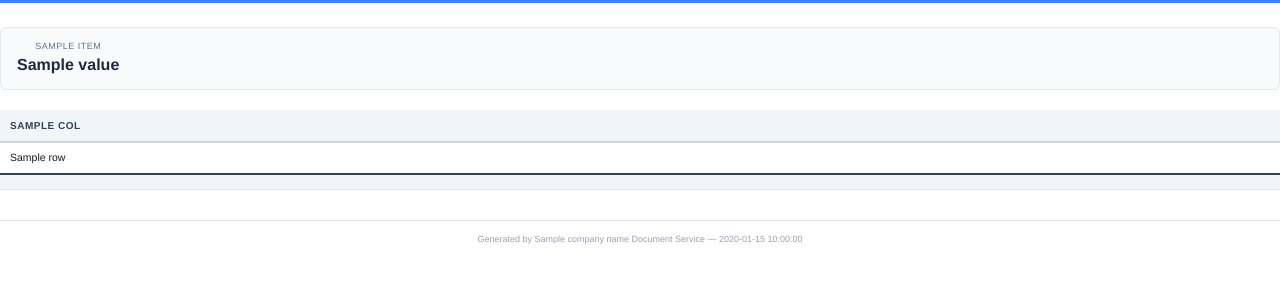
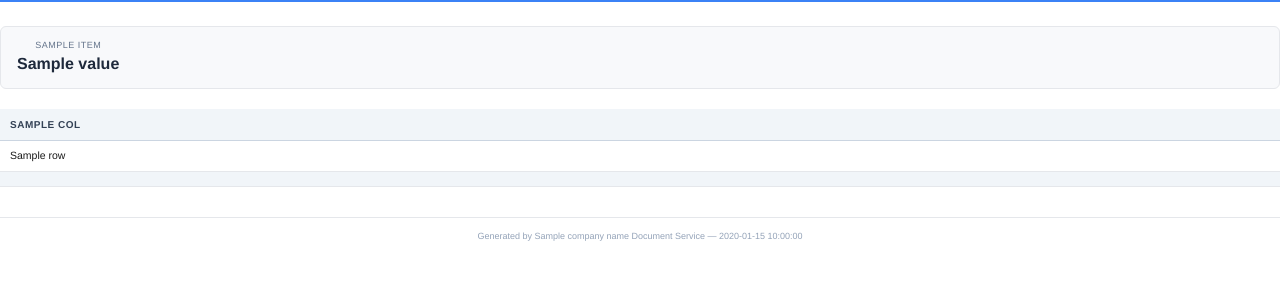
Before and after one commit to juanse07/nexa, a Python web app: template doc-service/app/templates/report.html in a window 1280 px wide; the page is wider, and only the part inside the window is pictured. Shown: the part 80-380 px from the top of that part. Run offline with Jinja, Linux system fonts and the light colour scheme; the template is opened without the code that fills it: most values are stand-ins (such as "Sample title", 1, 10 or a date in 2020); grey boxes marked "Sample" are stand-in pictures.

Commit message:
Modernize document templates: thin lines, no neutral color, printer-friendly
- Remove brand-neutral from zebra rows — use fixed #f8f9fa light gray
- Thin hairline borders (0.5px) across all PDF templates
- Thinner accent dividers (2px), cleaner header styling
- Excel: bottom-only header border, no full border box
- Word: fixed light gray zebra in Classic, lighter border color
- Fix DocDesignPicker tap hit-test with HitTestBehavior.opaque

Co-Authored-By: Claude Opus 4.6 <noreply@anthropic.com>

```diff
--- a/doc-service/app/templates/report.html
+++ b/doc-service/app/templates/report.html
@@ -8,58 +8,59 @@
       --brand-primary: {{ brand_primary | default('#1e293b') }};
       --brand-secondary: {{ brand_secondary | default('#334155') }};
       --brand-accent: {{ brand_accent | default('#3b82f6') }};
-      --brand-neutral: {{ brand_neutral | default('#f8fafc') }};
     }
     @page {
       size: A4;
       margin: 2cm;
-      @bottom-center { content: "Page " counter(page) " of " counter(pages); font-size: 9px; color: #888; }
+      @bottom-center { content: "Page " counter(page) " of " counter(pages); font-size: 9px; color: #94a3b8; }
     }
     * { box-sizing: border-box; margin: 0; padding: 0; }
     body { font-family: 'Helvetica Neue', Helvetica, Arial, sans-serif; color: #1a1a1a; font-size: 11px; line-height: 1.5; }
+
+    /* Classic (default) — colored header, thin lines, subtle zebra */
     .header { background: var(--brand-primary); color: #fff; padding: 24px 32px; margin: -2cm -2cm 0 -2cm; }
     .header h1 { font-size: 22px; font-weight: 700; margin-bottom: 4px; }
     .header .subtitle { font-size: 12px; opacity: 0.85; }
     .header-logo { max-height: 40px; max-width: 160px; margin-bottom: 8px; }
-    .accent-divider { height: 3px; background: var(--brand-accent); margin: 0 -2cm 24px -2cm; }
-    .meta { display: flex; justify-content: space-between; margin-bottom: 20px; padding: 12px 16px; background: var(--brand-neutral); border-radius: 6px; border: 1px solid #e2e8f0; }
+    .accent-divider { height: 2px; background: var(--brand-accent); margin: 0 -2cm 24px -2cm; }
+    .meta { display: flex; justify-content: space-between; margin-bottom: 20px; padding: 12px 16px; background: #f8f9fb; border-radius: 6px; border: 0.5px solid #e5e7eb; }
     .meta-item { text-align: center; }
     .meta-label { font-size: 9px; text-transform: uppercase; letter-spacing: 0.5px; color: #64748b; }
     .meta-value { font-size: 16px; font-weight: 700; color: var(--brand-primary); }
     table { width: 100%; border-collapse: collapse; margin-bottom: 20px; }
-    th { background: #f1f5f9; color: var(--brand-secondary); font-size: 10px; text-transform: uppercase; letter-spacing: 0.5px; padding: 8px 10px; text-align: left; border-bottom: 2px solid #cbd5e1; }
-    td { padding: 7px 10px; border-bottom: 1px solid #e2e8f0; font-size: 10.5px; }
-    tr:nth-child(even) { background: var(--brand-neutral); }
-    .summary-row td { font-weight: 700; background: #f1f5f9; border-top: 2px solid var(--brand-secondary); }
+    th { background: #f1f5f9; color: var(--brand-secondary); font-size: 10px; text-transform: uppercase; letter-spacing: 0.5px; padding: 8px 10px; text-align: left; border-bottom: 1px solid #cbd5e1; }
+    td { padding: 7px 10px; border-bottom: 0.5px solid #e5e7eb; font-size: 10.5px; }
+    tr:nth-child(even) { background: #f8f9fa; }
+    .summary-row td { font-weight: 700; background: #f1f5f9; border-top: 1px solid var(--brand-secondary); }
     .text-right { text-align: right; }
-    .footer { margin-top: 30px; padding-top: 12px; border-top: 1px solid #e2e8f0; font-size: 9px; color: #94a3b8; text-align: center; }
+    .footer { margin-top: 30px; padding-top: 12px; border-top: 0.5px solid #e5e7eb; font-size: 9px; color: #94a3b8; text-align: center; }
 
     {% if template_design == 'plain' %}
-    /* Plain theme overrides */
-    .header { background: #ffffff; color: #1a1a1a; border-bottom: 1px solid #e2e8f0; }
+    /* Plain — minimal, no brand, no color, hairline borders */
+    .header { background: #ffffff; color: #1a1a1a; border-bottom: 0.5px solid #d1d5db; }
     .header h1 { color: #1a1a1a; }
-    .header .subtitle { color: #64748b; opacity: 1; }
+    .header .subtitle { color: #6b7280; opacity: 1; }
     .accent-divider { display: none; }
     tr:nth-child(even) { background: transparent; }
-    th { background: #f9fafb; color: #374151; border-bottom: 2px solid #d1d5db; }
-    td { border-bottom: 1px solid #e5e7eb; }
+    th { background: #f9fafb; color: #374151; border-bottom: 1px solid #d1d5db; }
+    td { border-bottom: 0.5px solid #e5e7eb; }
     .meta { background: #f9fafb; border-color: #e5e7eb; }
     .meta-value { color: #374151; }
-    .summary-row td { background: #f9fafb; border-top: 2px solid #9ca3af; }
+    .summary-row td { background: #f9fafb; border-top: 1px solid #9ca3af; }
     .header-logo { display: none; }
     {% endif %}
 
     {% if template_design == 'executive' %}
-    /* Executive theme overrides */
-    .header { background: #ffffff; color: #1a1a1a; padding-bottom: 16px; border-top: 4px solid var(--brand-accent); }
-    .header h1 { color: var(--brand-primary); font-size: 24px; }
-    .header .subtitle { color: #64748b; opacity: 1; }
+    /* Executive — refined, white header, accent top border, elegant spacing */
+    .header { background: #ffffff; color: #1a1a1a; padding-bottom: 16px; border-top: 3px solid var(--brand-accent); }
+    .header h1 { color: var(--brand-primary); font-size: 24px; font-weight: 600; }
+    .header .subtitle { color: #6b7280; opacity: 1; font-size: 11px; }
     .accent-divider { display: none; }
-    th { background: #f8fafc; color: var(--brand-primary); border-bottom: 2px solid #e2e8f0; }
+    th { background: #f8fafc; color: var(--brand-primary); font-weight: 600; border-bottom: 1px solid #e2e8f0; }
     tr:nth-child(even) { background: #fafbfc; }
-    .meta { background: #ffffff; border-left: 3px solid var(--brand-accent); border-radius: 0 6px 6px 0; }
+    .meta { background: #ffffff; border: 0.5px solid #e5e7eb; border-left: 3px solid var(--brand-accent); border-radius: 0 6px 6px 0; }
     .meta-value { color: var(--brand-primary); }
-    .summary-row td { background: #f8fafc; border-top: 2px solid var(--brand-primary); }
+    .summary-row td { background: #f8fafc; border-top: 1px solid var(--brand-primary); }
     {% endif %}
   </style>
 </head>
```
Also changed, not shown: doc-service/app/services/excel_service.py (+4 -4 lines), doc-service/app/services/word_service.py (+4 -4 lines), doc-service/app/templates/analysis.html (+14 -13 lines), doc-service/app/templates/working_hours.html (+22 -20 lines), 1 other file.
